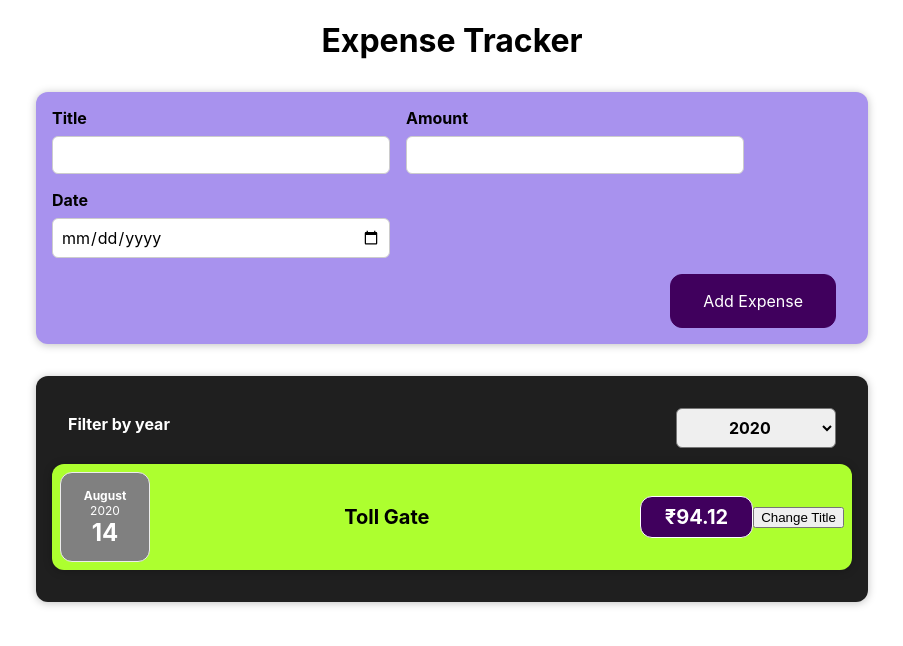
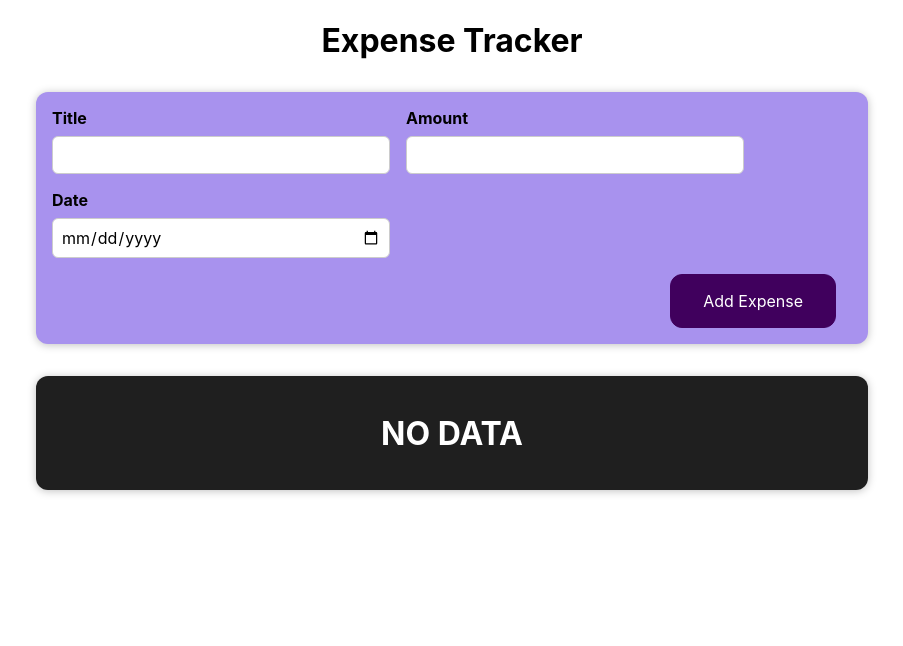
Before and after one commit to jeraldpraveen/React_Training, a React (Create React App) app in the folder expense_tracker/: page / in a window 1280 px wide. Shown: the top 646 px of the page, without its empty margins (188-1091 px from the left). Built offline with nearby package versions, Linux system fonts and the light colour scheme.

Commit message:
43.Conditional Return

```diff
--- a/expense_tracker/src/App.js
+++ b/expense_tracker/src/App.js
@@ -44,7 +44,7 @@ function App() {
     <div className="App">
       <h1>Expense Tracker</h1>
       <NewExpense onAddExpense={addExpenseHandler} />
-      <Expenses items={expensesList} />
+      <Expenses items={[]} />
     </div>
   );
 }
--- a/expense_tracker/src/components/Expenses/Expenses.js
+++ b/expense_tracker/src/components/Expenses/Expenses.js
@@ -15,7 +15,15 @@ function Expenses(props) {
     return expense.date.getFullYear().toString() === filteredYear;
   });
 
+  if (props.items.length === 0) {
     return (
+      <Card className="expenses">
+        <h1 style={{ color: "white" }}>NO DATA</h1>
+      </Card>
+    );
+  } else {
+    return (
+      props.items.length > 0 && (
         <Card className="expenses">
           <ExpensesFilter
             selected={filteredYear}
@@ -30,7 +38,9 @@ function Expenses(props) {
             />
           ))}
         </Card>
+      )
     );
+  }
 }
 
 export default Expenses;
```
Lines whose indentation alone changed are shown as unchanged.
